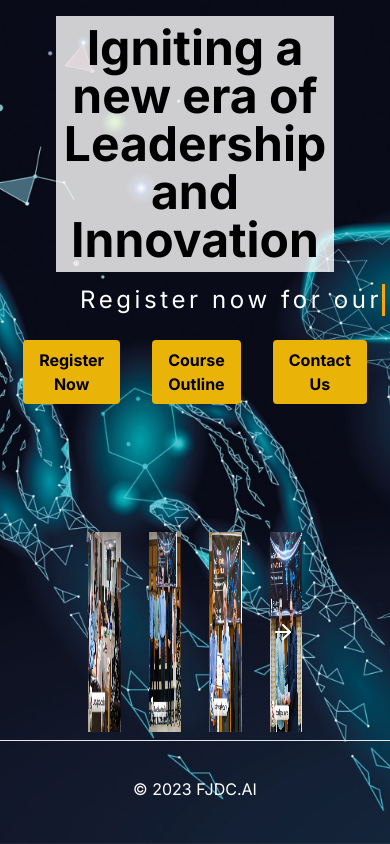
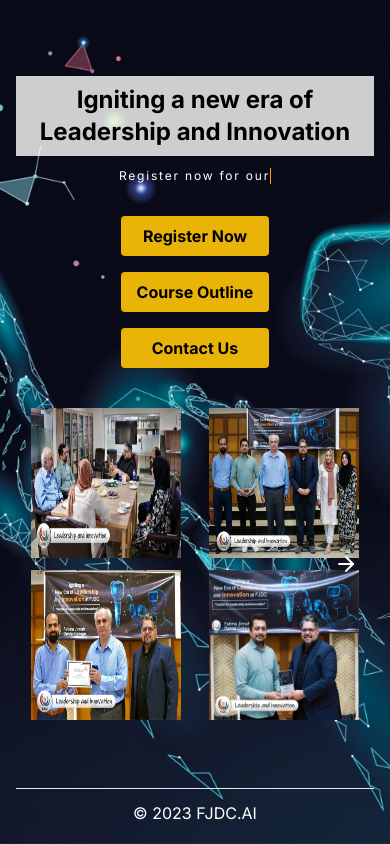
Before and after one commit to DrShahidIslam/FJDC-Landingpage-Nextjs, a Next.js app: page / in a window 390 px wide. Built offline with nearby package versions, Linux system fonts and the light colour scheme.

Commit message:
Responsiveness added

```diff
--- a/src/app/globals.css
+++ b/src/app/globals.css
@@ -32,7 +32,7 @@ body {
 .typing-effect {
   overflow: hidden;
   border-right: .15em solid orange; /* The typewriter cursor */
-  white-space: nowrap; /* Keeps the content on a single line */
+  /* white-space: nowrap; Keeps the content on a single line */
   margin: 0 auto; /* Gives that scrolling effect as the typing happens */
   letter-spacing: .15em; /* Adjust as needed */
   animation: typing 3.5s steps(40, end), /* Speed/duration of the typing each step */
--- a/src/app/page.tsx
+++ b/src/app/page.tsx
@@ -49,16 +49,16 @@ export default function Home() {
 
   return (
     <div
-      className="flex flex-col items-center justify-center min-h-screen py-2"
+      className="flex flex-col items-center justify-center min-h-screen py-2 md:px-20 px-4"
       style={{
         backgroundImage: `url(${fjdc.src})`,
         backgroundSize: "cover",
         backgroundPosition: "center",
       }}
     >
-      <main className="flex flex-col items-center justify-center w-full flex-1 px-20 text-center">
+      <main className="flex flex-col items-center justify-center w-full flex-1 text-center">
         <h1
-          className="text-5xl mb-3 p-2 font-bold"
+          className="text-2xl md:text-5xl mb-3 p-2 font-bold"
           style={{
             backgroundColor: "rgba(255, 255, 255, 0.8)",
             color: "black",
@@ -67,14 +67,17 @@ export default function Home() {
           Igniting a new era of Leadership and Innovation
         </h1>
 
-        <p className="mt-12 text-2xl typing-effect" style={{ color: "white" }}>
+        <p
+          className="mt-12 text-xs sm:text-xs md:text-lg lg:text-2xl typing-effect"
+          style={{ color: "white", wordWrap: "break-word" }}
+        >
           {text}
         </p>
 
-        <div className="flex mt-6">
+        <div className="flex flex-col md:flex-row mt-6">
           <a
             href="https://docs.google.com/forms/d/e/1FAIpQLSdYpU2nMSYKE2-gKKeahQ3ZEaakJgG_nfX3oHsbB9DlonrMMg/viewform"
-            className="mx-4 bg-yellow-500 hover:bg-orange-400 text-white font-bold py-2 px-4 rounded"
+            className="mx-4 my-2 md:my-0 bg-yellow-500 hover:bg-orange-400 text-white font-bold py-2 px-4 rounded"
             style={{
               color: "black",
             }}
@@ -83,7 +86,7 @@ export default function Home() {
           </a>
           <a
             href="https://docs.google.com/document/d/1HwSCgdMPQxNmVN3Y5PxQqLUeNYxxemH-EI8oGpxyyYc/"
-            className="mx-4 bg-yellow-500 hover:bg-orange-400 text-white font-bold py-2 px-4 rounded"
+            className="mx-4 my-2 md:my-0 bg-yellow-500 hover:bg-orange-400 text-white font-bold py-2 px-4 rounded"
             style={{
               color: "black",
             }}
@@ -92,7 +95,7 @@ export default function Home() {
           </a>
           <a
             href="/Contact"
-            className="mx-4 bg-yellow-500 hover:bg-orange-400 text-white font-bold py-2 px-4 rounded"
+            className="mx-4 my-2 md:my-0 bg-yellow-500 hover:bg-orange-400 text-white font-bold py-2 px-4 rounded"
             style={{
               color: "black",
             }}
@@ -100,11 +103,10 @@ export default function Home() {
             Contact Us
           </a>
         </div>
-
-        <div className="relative w-full cursor-pointer flex justify-center items-center mt-32 max-w-full overflow-hidden">
+        <div className="relative w-full cursor-pointer flex justify-center items-center mt-8 md:mt-32 max-w-full overflow-hidden">
   {currentIndex > 0 && (
     <button
-              style={{ position: "absolute", left: 15 }}
+      className="absolute left-4 md:left-6"
       onClick={handleLeftClick}
     >
       <ArrowLeft color="#ffffff" />
@@ -112,16 +114,16 @@ export default function Home() {
   )}
 
   <div
-            className="flex max-w-full cursor-pointer gap-3"
+    className="flex max-w-full justify-center cursor-pointer gap-3 flex-wrap overflow-x-scroll md:overflow-visible"
     style={{ scrollBehavior: "smooth" }}
   >
     {images.map((image, index) => (
       <div
         key={index}
-                className={`w-[300px] h-[200px] relative mx-2 ${
+        className={`w-[150px] md:w-[300px] h-[150px] relative mx-2 ${
           index >= currentIndex && index < currentIndex + 4
             ? ""
-                    : "hidden"
+            : "hidden md:block"
         }`}
       >
         <Image
@@ -136,7 +138,7 @@ export default function Home() {
 
   {currentIndex < images.length - 1 && (
     <button
-              style={{ position: "absolute", right: 15 }}
+      className="absolute right-4 md:right-6"
       onClick={handleRightClick}
     >
       <ArrowRight color="#ffffff" />
@@ -145,7 +147,7 @@ export default function Home() {
 </div>
       </main>
 
-      <footer className="w-full h-24 border-t text-white border-gray-200 flex justify-center items-center">
+      <footer className="w-full h-12 md:h-24 border-t text-white border-gray-200 flex justify-center items-center">
         © 2023 FJDC.AI
       </footer>
     </div>
```
Lines whose indentation alone changed are shown as unchanged.
